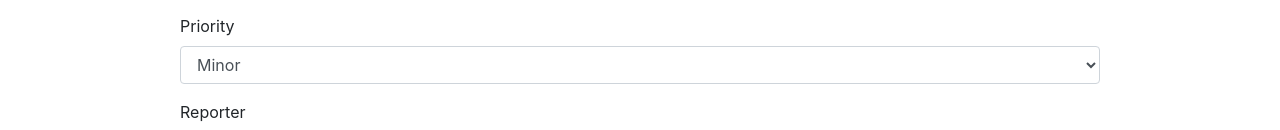
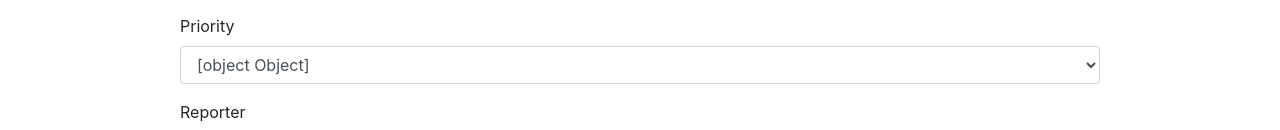
Before and after one commit to PCMacOS/Angular-Academy-Project, an Angular app: page /post in a window 1280 px wide. Shown: the part 565-695 px from the top of the page. Built offline with nearby package versions, Linux system fonts and the light colour scheme.

Commit message:
Fix post function

```diff
--- a/src/app/modules/table/post-form/post-form.component.ts
+++ b/src/app/modules/table/post-form/post-form.component.ts
@@ -1,5 +1,6 @@
 import { Component, OnInit } from '@angular/core';
 import { FormGroup, FormControl, Validators } from '@angular/forms';
+import { DataService } from '../table/data.service';
 
 @Component({
   selector: 'angularAcademyProject-post-form',
@@ -10,9 +11,13 @@ export class PostFormComponent implements OnInit {
 
   status: any = ['Ready for test', 'Done', 'Rejected'];
   reporter: any = ['QA', 'PO', 'DEV'];
-  priority: any = ['Minor', 'Major', 'Critical'];
+  priority: any = [
+    { id: 0, name : 'Minor'},
+    { id: 1, name : 'Major'},
+    { id: 2, name : 'Critical'}
+  ];
   postForm: FormGroup;
-  constructor() { }
+  constructor(private dataService: DataService) { }
 
   ngOnInit() {
     this.postForm = new FormGroup({
@@ -20,12 +25,13 @@ export class PostFormComponent implements OnInit {
       description: new FormControl('', Validators.required),
       priority: new FormControl('', Validators.required),
       reporter: new FormControl('', Validators.required),
-      status: new FormControl('', Validators.required),
+      status: new FormControl('', Validators.required)
     });
   }
 
   onSubmit(){
     console.log(this.postForm.value);
+    this.dataService.createbugs(this.postForm.value).subscribe();
   }
 
 }
```
